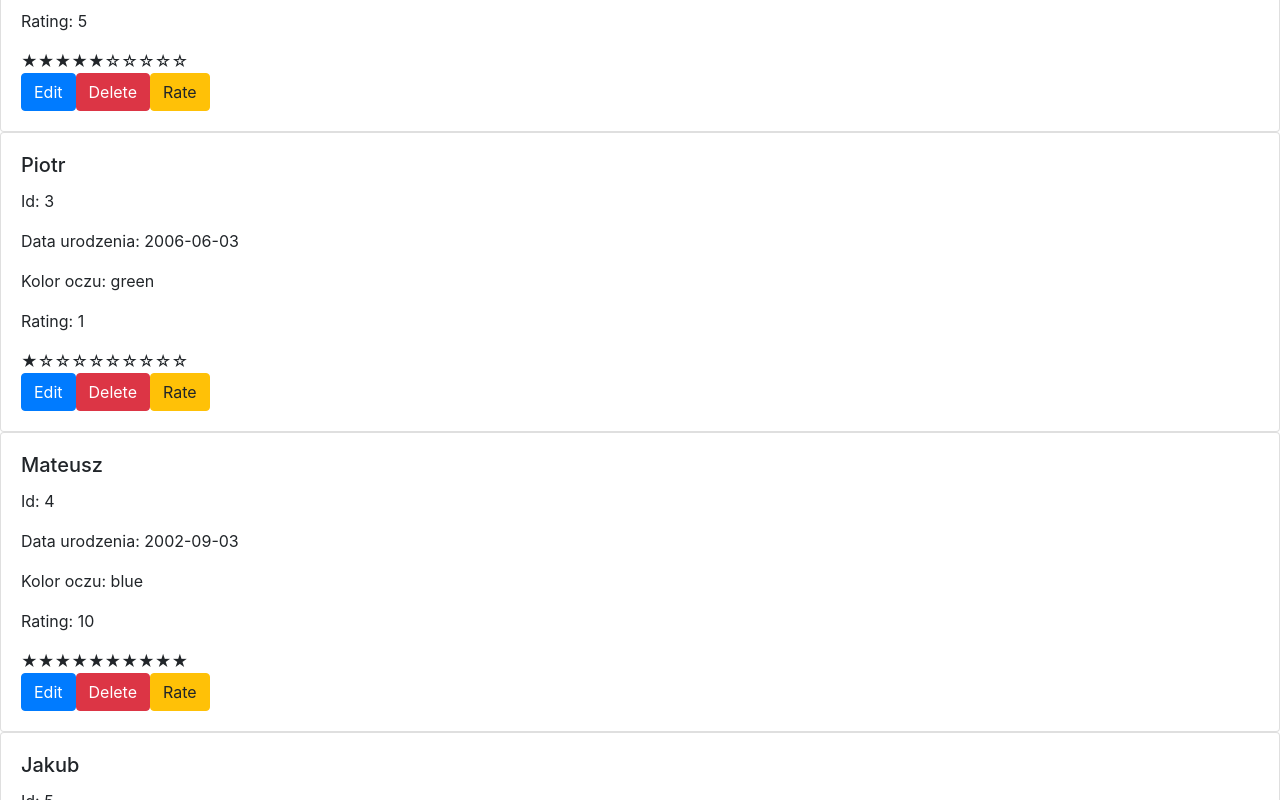
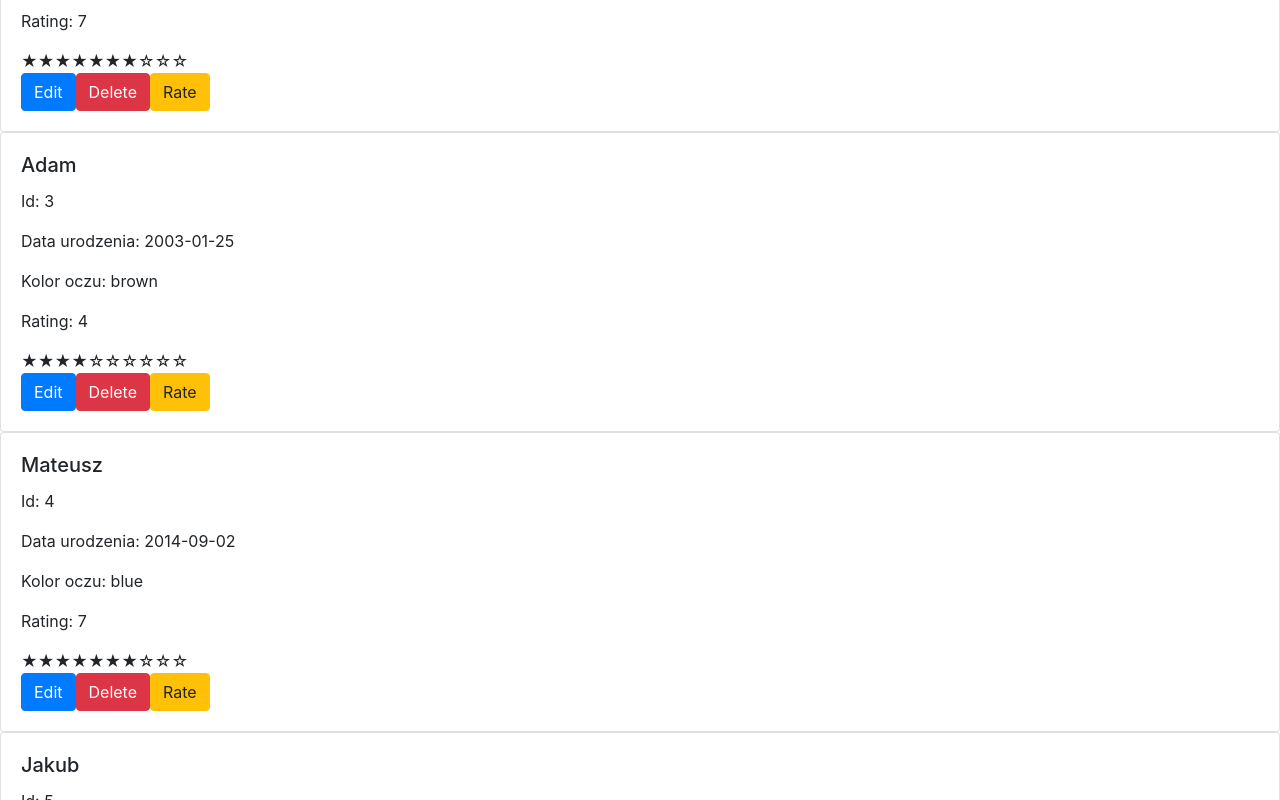
Before and after one commit to matek10000/FrontEnd2024, a React (Create React App) app: page /lab1 in a window 1280 px wide. Shown: the part 580-1380 px from the top of the page. Built offline with nearby package versions, Linux system fonts and the light colour scheme.

Commit message:
Lab3 update #2

```diff
--- a/src/components/FlexContainer.jsx
+++ b/src/components/FlexContainer.jsx
@@ -1,18 +1,16 @@
 import React from 'react';
-import { Container, Row, Col } from 'react-bootstrap';
+import { Row, Col } from 'react-bootstrap';
 
-const FlexContainer = ({ element: Element, data }) => {
-  return (
-    <Container>
-      <Row>
-        {data.map((item, index) => (
-          <Col key={index} xs={12} sm={6} md={4} lg={3}>
-            <Element {...item} />
-          </Col>
-        ))}
-      </Row>
-    </Container>
-  );
-};
+function FlexContainer({ element: Element, data, dispatch }) {
+    return (
+        <Row className="d-flex flex-wrap">
+            {data.map(item => (
+                <Col key={item.id} md={4} className="mb-3"> {/* Użyj kolumny Bootstrap dla responsywności */}
+                    <Element person={item} dispatch={dispatch} /> {/* Przekaż dispatch do elementu */}
+                </Col>
+            ))}
+        </Row>
+    );
+}
 
 export default FlexContainer;
--- a/src/components/PersonProfile.js
+++ b/src/components/PersonProfile.js
@@ -1,15 +1,45 @@
 import React, { useState } from 'react';
-import RatingBar from './RatingBar';
+import RatingBar from './RatingBar'; // Upewnij się, że ścieżka jest poprawna
 
-const PersonProfile = ({ person, onEdit, onDelete }) => {
-    const [rating, setRating] = useState(person.rating || 0);
+const PersonProfile = ({ person, dispatch }) => {
+    const [showModal, setShowModal] = useState(false);
+    const [newName, setNewName] = useState(person.name);
+    const [newEyes, setNewEyes] = useState(person.eyes);
+    const [newBirth, setNewBirth] = useState(person.birth); // Dodaj datę urodzenia do stanu
+
+    const handleEdit = () => {
+        setNewName(person.name);
+        setNewEyes(person.eyes);
+        setNewBirth(person.birth); // Ustaw datę urodzenia
+        setShowModal(true);
+    };
+
+    const handleSave = () => {
+        dispatch({
+            type: "edit", // Typ akcji dla edycji
+            payload: {
+                id: person.id,
+                name: newName,
+                eyes: newEyes,
+                birth: newBirth // Przekaż datę urodzenia
+            }
+        });
+        setShowModal(false);
+    };
+
+    const handleDelete = () => {
+        dispatch({
+            type: "delete", // Typ akcji dla usunięcia
+            payload: { id: person.id }
+        });
+    };
 
     const handleRate = () => {
-        if (rating === 10) {
-            setRating(0);
-        } else {
-            setRating(prevRating => prevRating + 1);
-        }
+        const newRating = person.rating === 10 ? 0 : person.rating + 1;
+        dispatch({
+            type: "rate",
+            payload: { id: person.id, rating: newRating } // Przesyłaj nowy rating
+        });
     };
 
     return (
@@ -19,13 +49,64 @@ const PersonProfile = ({ person, onEdit, onDelete }) => {
                 <p className="card-text">Id: {person.id}</p>
                 <p className="card-text">Data urodzenia: {person.birth}</p>
                 <p className="card-text">Kolor oczu: {person.eyes}</p>
-                <p className="card-text">Rating: {rating}</p>
-                <RatingBar rate={rating} />
+                <p className="card-text">Rating: {person.rating}</p> {/* Użyj ratingu z person */}
+                <RatingBar rate={person.rating} />
 
-                <button className="btn btn-primary me-2" onClick={() => onEdit(person.id)}>Edit</button>
-                <button className="btn btn-danger me-2" onClick={() => onDelete(person.id)}>Delete</button>
+                <button className="btn btn-primary me-2" onClick={handleEdit}>Edit</button>
+                <button className="btn btn-danger me-2" onClick={handleDelete}>Delete</button>
                 <button className="btn btn-warning" onClick={handleRate}>Rate</button>
             </div>
+
+            {showModal && (
+                <div className="modal show" style={{ display: 'block' }}>
+                    <div className="modal-dialog">
+                        <div className="modal-content">
+                            <div className="modal-header">
+                                <h5 className="modal-title">Edit Person</h5>
+                                <button type="button" className="close" onClick={() => setShowModal(false)}>
+                                    <span>&times;</span>
+                                </button>
+                            </div>
+                            <div className="modal-body">
+                                <div className="mb-3">
+                                    <label className="form-label">Name</label>
+                                    <input
+                                        type="text"
+                                        className="form-control"
+                                        value={newName}
+                                        onChange={(e) => setNewName(e.target.value)}
+                                        required
+                                    />
+                                </div>
+                                <div className="mb-3">
+                                    <label className="form-label">Eye Color</label>
+                                    <input
+                                        type="text"
+                                        className="form-control"
+                                        value={newEyes}
+                                        onChange={(e) => setNewEyes(e.target.value)}
+                                        required
+                                    />
+                                </div>
+                                <div className="mb-3">
+                                    <label className="form-label">Date of Birth</label>
+                                    <input
+                                        type="date"
+                                        className="form-control"
+                                        value={newBirth}
+                                        onChange={(e) => setNewBirth(e.target.value)}
+                                        required
+                                    />
+                                </div>
+                            </div>
+                            <div className="modal-footer">
+                                <button type="button" className="btn btn-secondary" onClick={() => setShowModal(false)}>Close</button>
+                                <button type="button" className="btn btn-primary" onClick={handleSave}>Save changes</button>
+                            </div>
+                        </div>
+                    </div>
+                </div>
+            )}
         </div>
     );
 };
--- a/src/data/AppReducer.js
+++ b/src/data/AppReducer.js
@@ -1,25 +1,25 @@
-export default function AppReducer(state, action) {
-    switch(action.type) {
-        case "edit": {
-            const { id, updates } = action.payload;
-            return state.map(item =>
-                item.id === id ? { ...item, ...updates } : item
+const AppReducer = (state, action) => {
+    switch (action.type) {
+        case "delete":
+            return state.filter(person => person.id !== action.payload.id);
+
+        case "edit":
+            return state.map(person =>
+                person.id === action.payload.id
+                    ? { ...person, ...action.payload } // Aktualizuj obiekt
+                    : person
             );
-        }
 
-        case "rate": {
-            const { id, rating } = action.payload;
-            return state.map(item =>
-                item.id === id ? { ...item, rating: rating } : item
+        case "rate":
+            return state.map(person =>
+                person.id === action.payload.id
+                    ? { ...person, rating: action.payload.rating } // Zaktualizuj rating
+                    : person
             );
-        }
-
-        case "delete": {
-            const { id } = action.payload;
-            return state.filter(item => item.id !== id);
-        }
 
         default:
             return state;
     }
-}
+};
+
+export default AppReducer;
--- a/src/module-data.js
+++ b/src/module-data.js
@@ -1,12 +1,12 @@
 export const data = [
-  { id: 1, name: "Tomasz", birth: "2016-08-26", eyes: "blue", rating: 1 },
-  { id: 2, name: "Jakub", birth: "2014-11-03", eyes: "blue", rating: 5 },
-  { id: 3, name: "Piotr", birth: "2006-06-03", eyes: "green", rating: 1 },
-  { id: 4, name: "Mateusz", birth: "2002-09-03", eyes: "blue", rating: 10 },
-  { id: 5, name: "Jakub", birth: "2000-09-19", eyes: "blue", rating: 3 },
-  { id: 6, name: "Mateusz", birth: "2012-10-21", eyes: "green", rating: 6 },
-  { id: 7, name: "Paweł", birth: "2014-02-12", eyes: "blue", rating: 5 },
-  { id: 8, name: "Paweł", birth: "2015-12-26", eyes: "brown", rating: 2 },
-  { id: 9, name: "Ewa", birth: "2006-05-31", eyes: "blue", rating: 9 },
-  { id: 10, name: "Jakub", birth: "2001-08-19", eyes: "brown", rating: 10 },
+  { id: 1, name: "Adam", birth: "2002-08-12", eyes: "green", rating: 9 },
+  { id: 2, name: "Ewa", birth: "2013-03-12", eyes: "blue", rating: 7 },
+  { id: 3, name: "Adam", birth: "2003-01-25", eyes: "brown", rating: 4 },
+  { id: 4, name: "Mateusz", birth: "2014-09-02", eyes: "blue", rating: 7 },
+  { id: 5, name: "Jakub", birth: "2010-12-21", eyes: "green", rating: 10 },
+  { id: 6, name: "Michał", birth: "2012-01-01", eyes: "brown", rating: 4 },
+  { id: 7, name: "Jakub", birth: "2006-07-09", eyes: "brown", rating: 10 },
+  { id: 8, name: "Piotr", birth: "2001-02-27", eyes: "brown", rating: 5 },
+  { id: 9, name: "Ewa", birth: "2019-01-12", eyes: "brown", rating: 1 },
+  { id: 10, name: "Ewa", birth: "2009-07-06", eyes: "green", rating: 2 },
 ];
--- a/src/pages/Lab1.jsx
+++ b/src/pages/Lab1.jsx
@@ -1,25 +1,19 @@
-import React from 'react';
-import { data } from '../module-data';
-import PersonProfile from '../components/PersonProfile';
+import React, { useReducer } from 'react';
+import AppReducer from '../data/AppReducer'; // Importuj reduktor
+import { data } from '../module-data'; // Upewnij się, że masz dostęp do danych
+import PersonProfile from '../components/PersonProfile'; // Upewnij się, że ścieżka jest poprawna
 
 const Lab1 = () => {
-  // Puste funkcje, aby przyciski były widoczne, ale nieaktywne
-  const handleEdit = () => {};
-  const handleDelete = () => {};
+    const [items, dispatch] = useReducer(AppReducer, data); // Zainicjalizuj useReducer
 
-  return (
-    <div>
-      <h1>Lab1</h1>
-      {data.map(person => (
-        <PersonProfile
-          key={person.id}
-          person={person}
-          onEdit={handleEdit}
-          onDelete={handleDelete}
-        />
-      ))}
-    </div>
-  );
+    return (
+        <div>
+            <h1>Laboratorium 1</h1>
+            {items.map(person => (
+                <PersonProfile key={person.id} person={person} dispatch={dispatch} /> // Przekaż dispatch
+            ))}
+        </div>
+    );
 };
 
 export default Lab1;
--- a/src/pages/Lab3.jsx
+++ b/src/pages/Lab3.jsx
@@ -1,35 +1,24 @@
 import React, { useReducer } from 'react';
-import { data } from '../module-data';
 import FlexContainer from '../components/FlexContainer';
-import PersonProfile from '../components/PersonProfile';
-import AppReducer from '../data/AppReducer';
+import { data } from '../module-data'; // module data
+import AppReducer from '../data/AppReducer'; // reduktor
+import PersonProfile from '../components/PersonProfile'; // PersonProfile
+import { Container } from 'react-bootstrap'; // Użyj Container z Bootstrap
+
+const Item = ({ person, dispatch }) => (
+    <div className="border p-3">
+        <PersonProfile person={person} dispatch={dispatch} /> {/* Użyj PersonProfile */}
+    </div>
+);
 
 const Lab3 = () => {
-    const [state, dispatch] = useReducer(AppReducer, data);
-
-    const handleEdit = (id) => {
-        // logika edycji
-        console.log("Edit:", id);
-    };
-
-    const handleDelete = (id) => {
-        dispatch({ type: 'delete', payload: { id } });
-    };
+    const [items, dispatch] = useReducer(AppReducer, data); // Zainicjalizuj useReducer
 
     return (
-        <div>
+        <Container className="mt-4">
             <h1>Laboratorium 3</h1>
-            <FlexContainer
-                element={({ ...person }) => (
-                    <PersonProfile
-                        person={person}
-                        onEdit={handleEdit}
-                        onDelete={handleDelete}
-                    />
-                )}
-                data={state}
-            />
-        </div>
+            <FlexContainer element={Item} data={items} dispatch={dispatch} /> {/* Przekaż element i dispatch */}
+        </Container>
     );
 };
 
```
